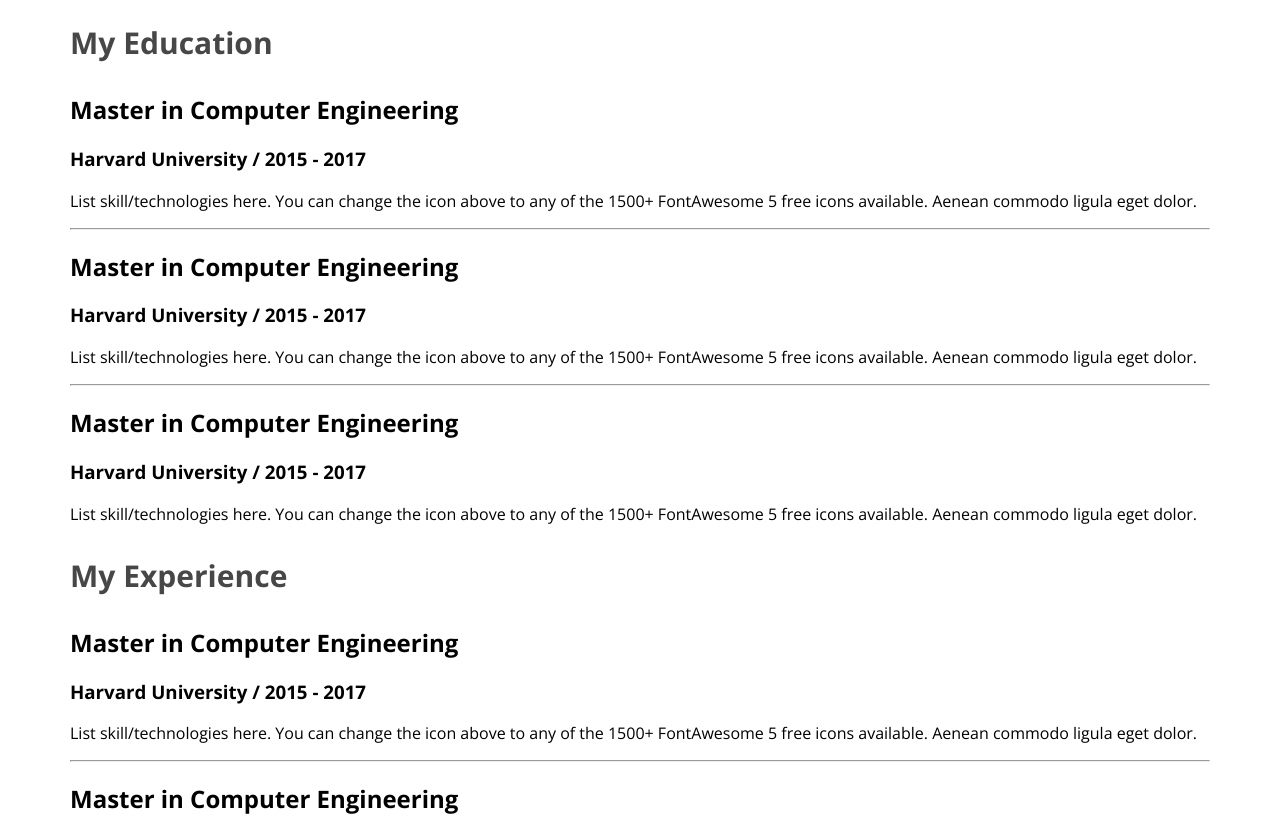
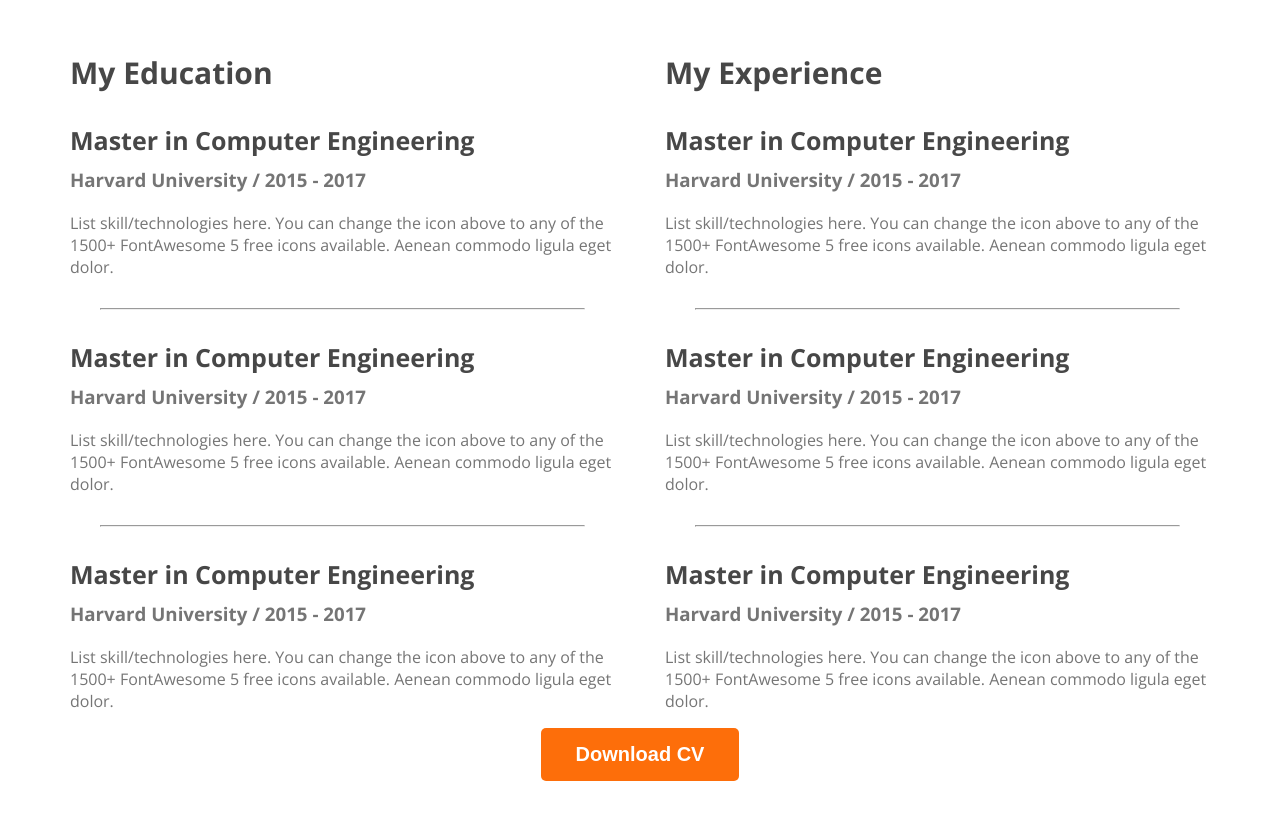
Before and after one commit to shiulisaren/developer-portfolio, a plain HTML site: page index.html in a window 1280 px wide. Shown: the part 2420-3238 px from the top of the page. After the commit the page ends 3209 px from the top, so only its background shows below. Drawn offline with nearby package versions, Linux system fonts and the light colour scheme.

Commit message:
finished the resume section

```diff
--- a/index.html
+++ b/index.html
@@ -157,6 +157,9 @@
 
                 </div>
             </div>
+            <div class="download-cv">
+                <button class="button-primary">Download CV</button>
+            </div>
         </section>
     </main>
     <footer>
--- a/styles/portfolio.css
+++ b/styles/portfolio.css
@@ -155,3 +155,34 @@
      font-weight: 700;
 
  }
+
+ .resume-container {
+     display: flex;
+     gap: 50px;
+ }
+
+ .resume-item-title {
+     color: #474747;
+     font-size: 25px;
+     font-weight: 700;
+     margin-bottom: 10px;
+
+ }
+
+ .resume-inistitute {
+     margin-bottom: 20px;
+     margin-top: 0;
+ }
+
+ .resume-inistitute,
+ .resume-description {
+     color: #757575;
+ }
+
+ .resume-container hr {
+     margin: 30px;
+ }
+
+ .download-cv {
+     text-align: center;
+ }
```
